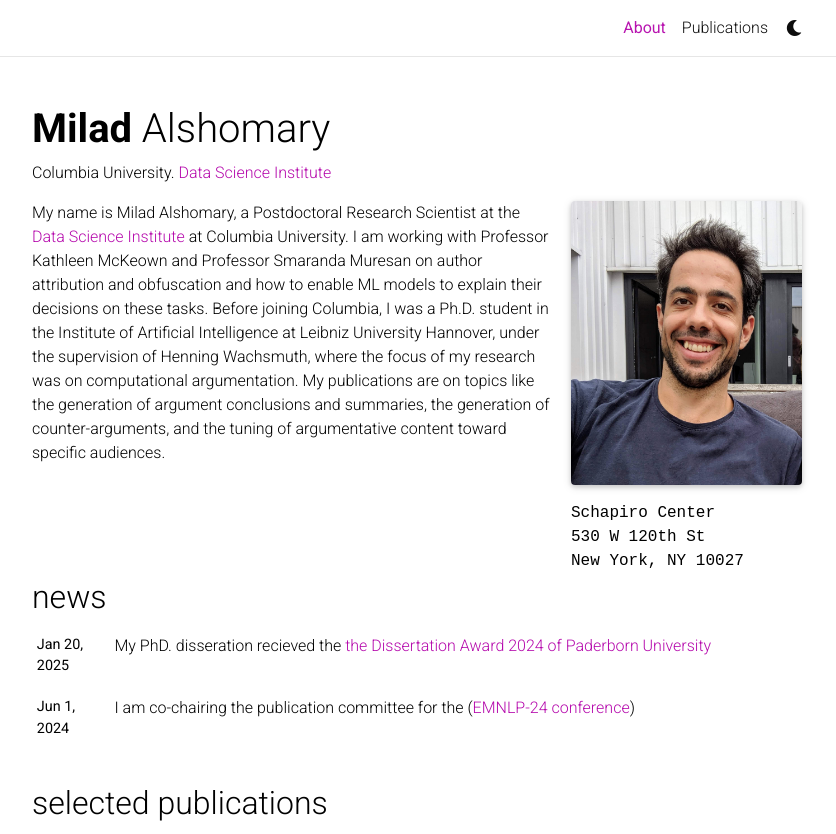
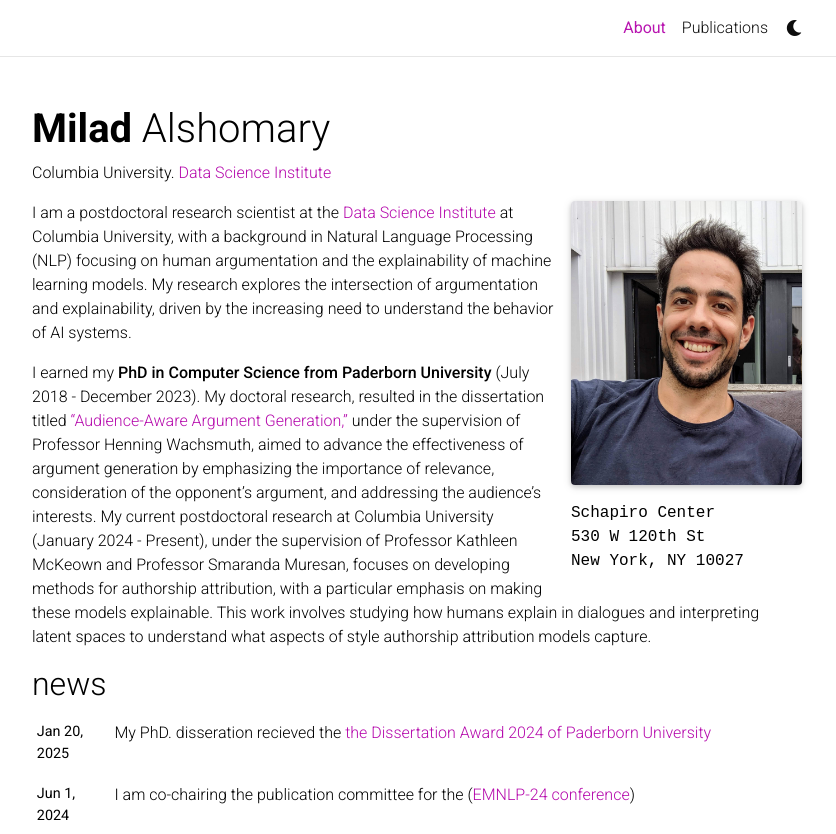
Before and after one commit to MiladAlshomary/MiladAlshomary.github.io, a Jekyll site: the page built from _pages/about.md, in a window 1280 px wide and 1096 px high, cut to the strip 0-834 px from the top of the window. Shown: the whole strip, without its empty margins (223-1059 px from the left). Built offline with Jekyll 4.4.1, drawn with Linux system fonts in a browser that asks for light colours; full-size pictures stand in for the smaller copies a plugin makes; comment, search, counter and statistics services are not loaded; a style sheet for code colours, icons or effects is not loaded.

Commit message:
updating my bio

```diff
--- a/_pages/about.md
+++ b/_pages/about.md
@@ -18,4 +18,6 @@
 social: false  # includes social icons at the bottom of the page
 ---
 
-My name is Milad Alshomary, a Postdoctoral Research Scientist at the <a href='https://datascience.columbia.edu/'> Data Science Institute </a> at Columbia University. I am working with Professor Kathleen McKeown and Professor Smaranda Muresan on author attribution and obfuscation and how to enable ML models to explain their decisions on these tasks. Before joining Columbia, I was a Ph.D. student in the Institute of Artificial Intelligence at Leibniz University Hannover, under the supervision of Henning Wachsmuth, where the focus of my research was on computational argumentation. My publications are on topics like the generation of argument conclusions and summaries, the generation of counter-arguments, and the tuning of argumentative content toward specific audiences.
+I am a postdoctoral research scientist at the <a href='https://datascience.columbia.edu/'> Data Science Institute </a> at Columbia University, with a background in Natural Language Processing (NLP) focusing on human argumentation and the explainability of machine learning models. My research explores the intersection of argumentation and explainability, driven by the increasing need to understand the behavior of AI systems.
+
+I earned my **PhD in Computer Science from Paderborn University** (July 2018 - December 2023). My doctoral research, resulted in the dissertation titled <a href='https://digital.ub.uni-paderborn.de/hs/content/titleinfo/7498576'>“Audience-Aware Argument Generation,”</a> under the supervision of Professor Henning Wachsmuth, aimed to advance the effectiveness of argument generation by emphasizing the importance of relevance, consideration of the opponent's argument, and addressing the audience's interests. My current postdoctoral research at Columbia University (January 2024 - Present), under the supervision of Professor Kathleen McKeown and Professor Smaranda Muresan, focuses on developing methods for authorship attribution, with a particular emphasis on making these models explainable. This work involves studying how humans explain in dialogues and interpreting latent spaces to understand what aspects of style authorship attribution models capture.
```
Also changed, not shown: _pages/publications.md (+1 -1 lines).
